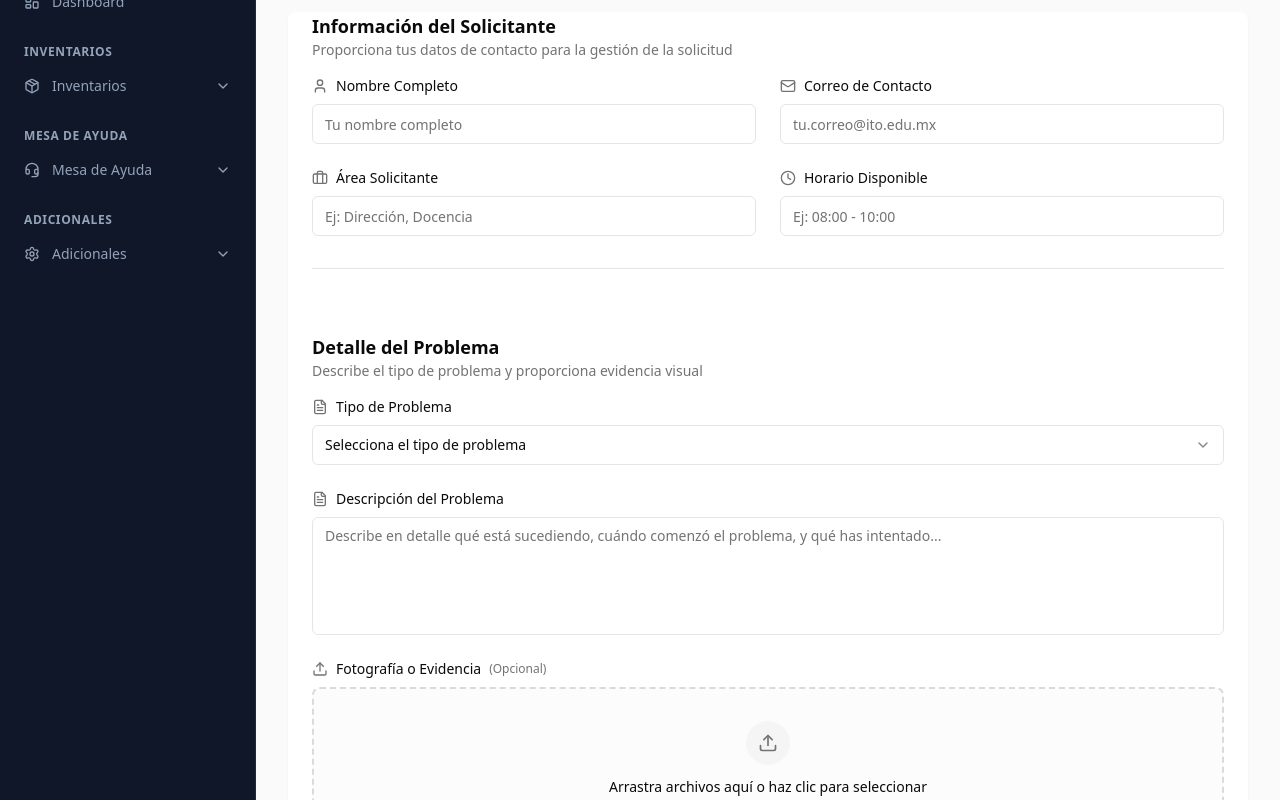
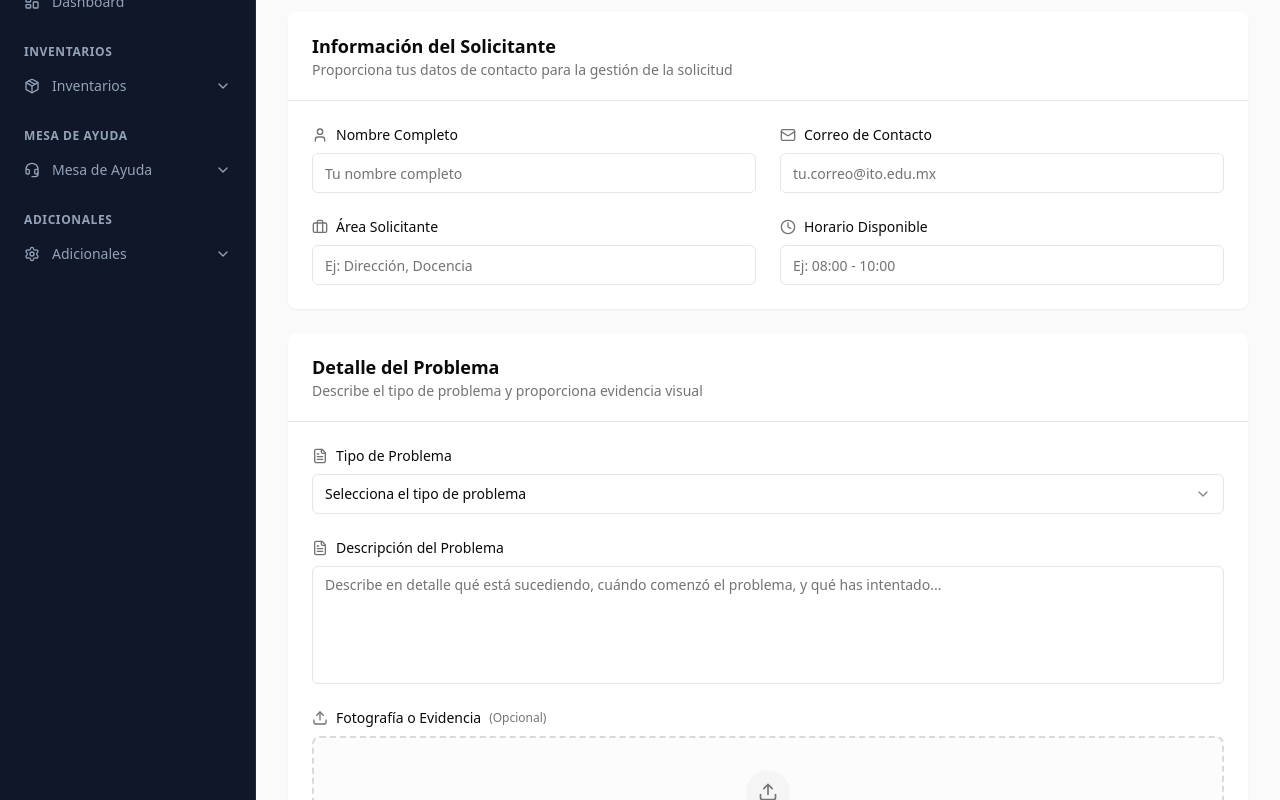
Before and after one commit to AlexDro360/v0-support-ticket-dashboard, a Next.js app: page /soporte/nueva-solicitud in a window 1280 px wide. Shown: the part 160-960 px from the top of the page. Built offline with nearby package versions, Linux system fonts and the light colour scheme.

Commit message:
refactor: split form into two separate cards
Separate form sections into two independent cards for consistent structure.

Co-authored-by: Alexis Ramirez <124798928+AlexDro360@users.noreply.github.com>

```diff
--- a/components/support-ticket-form.tsx
+++ b/components/support-ticket-form.tsx
@@ -183,20 +183,19 @@ export function SupportTicketForm() {
   }
 
   return (
+    <div className="space-y-6">
+      {/* Card 1: Información del Solicitante */}
       <Card className="border-0 shadow-sm">
-      <CardContent>
-        <form onSubmit={handleSubmit} className="space-y-8">
-          {/* Sección: Información del Solicitante */}
-          <div className="space-y-4">
-            <div>
-              <h3 className="text-lg font-semibold text-foreground">
+        <div className="border-b px-4 py-4 sm:px-6 sm:py-5">
+          <h2 className="text-base font-semibold text-foreground sm:text-lg">
             Información del Solicitante
-              </h3>
-              <p className="text-sm text-muted-foreground">
+          </h2>
+          <p className="text-xs text-muted-foreground sm:text-sm">
             Proporciona tus datos de contacto para la gestión de la solicitud
           </p>
         </div>
-
+        <CardContent className="space-y-6 p-4 sm:p-6">
+          <form onSubmit={handleSubmit} id="form-info-solicitante">
             <div className="grid gap-6 grid-cols-1 md:grid-cols-2">
               {/* Nombre Solicitante */}
               <div className="space-y-2">
@@ -283,25 +282,24 @@ export function SupportTicketForm() {
                 <ErrorMessage message={errors.horarioDisponible} />
               </div>
             </div>
-          </div>
+          </form>
+        </CardContent>
+      </Card>
 
-          {/* Divisor visual */}
-          <div className="border-t pt-8" />
-
-          {/* Sección: Detalle del Problema */}
-          <div className="space-y-4">
-            <div>
-              <h3 className="text-lg font-semibold text-foreground">
+      {/* Card 2: Detalle del Problema */}
+      <Card className="border-0 shadow-sm">
+        <div className="border-b px-4 py-4 sm:px-6 sm:py-5">
+          <h2 className="text-base font-semibold text-foreground sm:text-lg">
             Detalle del Problema
-              </h3>
-              <p className="text-sm text-muted-foreground">
+          </h2>
+          <p className="text-xs text-muted-foreground sm:text-sm">
             Describe el tipo de problema y proporciona evidencia visual
           </p>
         </div>
-
-            <div className="space-y-6">
+        <CardContent className="space-y-6 p-4 sm:p-6">
+          <form onSubmit={handleSubmit} id="form-detalle-problema">
             {/* Tipo de Problema */}
-              <div className="space-y-2">
+            <div className="space-y-2 mb-6">
               <Label
                 htmlFor="tipoProblema"
                 className="flex items-center gap-2 text-sm font-medium"
@@ -334,7 +332,7 @@ export function SupportTicketForm() {
             </div>
 
             {/* Descripción */}
-              <div className="space-y-2">
+            <div className="space-y-2 mb-6">
               <Label
                 htmlFor="descripcion"
                 className="flex items-center gap-2 text-sm font-medium"
@@ -426,11 +424,9 @@ export function SupportTicketForm() {
                 </div>
               )}
             </div>
-            </div>
-          </div>
 
             {/* Action Buttons */}
-          <div className="flex flex-col-reverse gap-3 md:flex-row md:justify-end pt-4 border-t">
+            <div className="flex flex-col-reverse gap-3 md:flex-row md:justify-end pt-6 border-t mt-6">
               <Link href="/">
                 <Button variant="outline" className="w-full md:w-auto bg-transparent">
                   Cancelar
@@ -450,5 +446,6 @@ export function SupportTicketForm() {
           </form>
         </CardContent>
       </Card>
+    </div>
   )
 }
```
Lines whose indentation alone changed are shown as unchanged.
